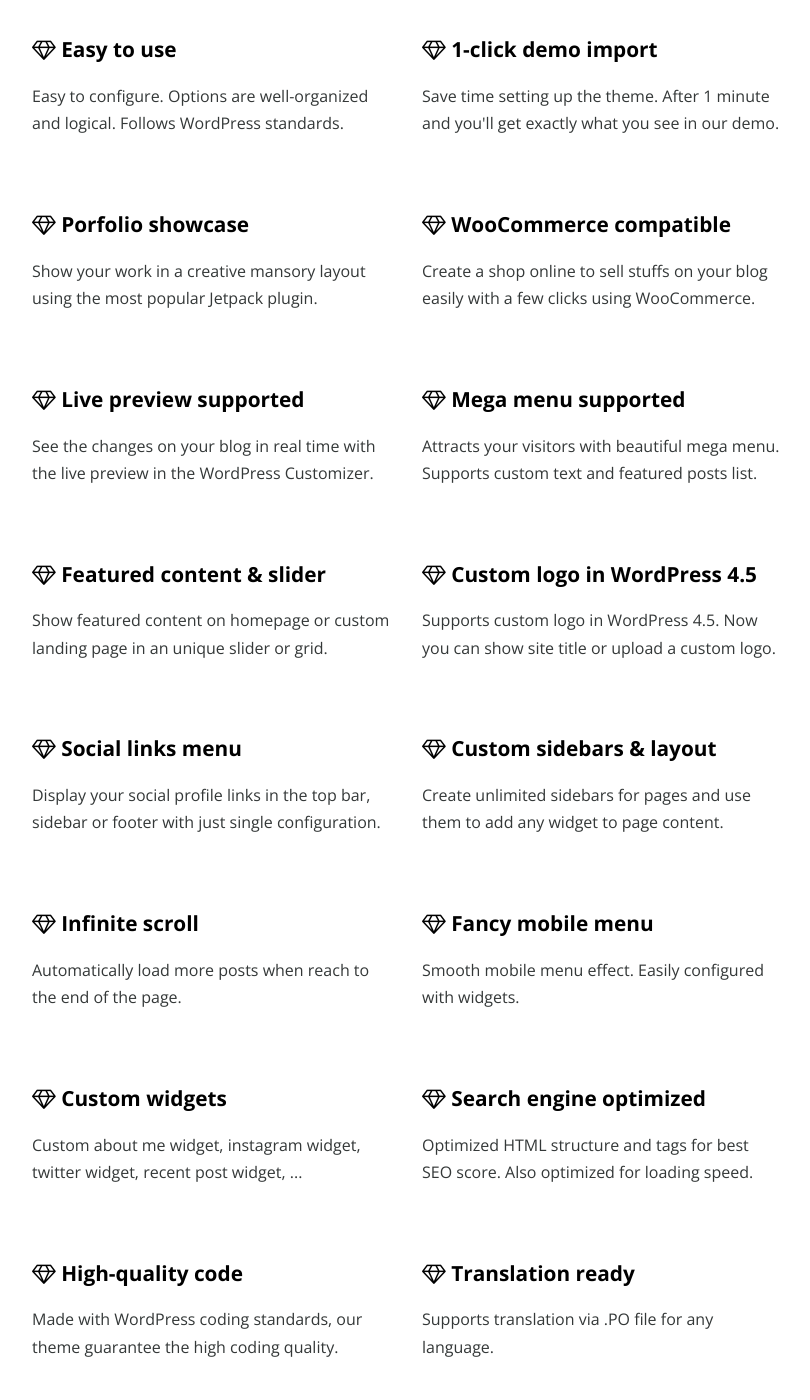
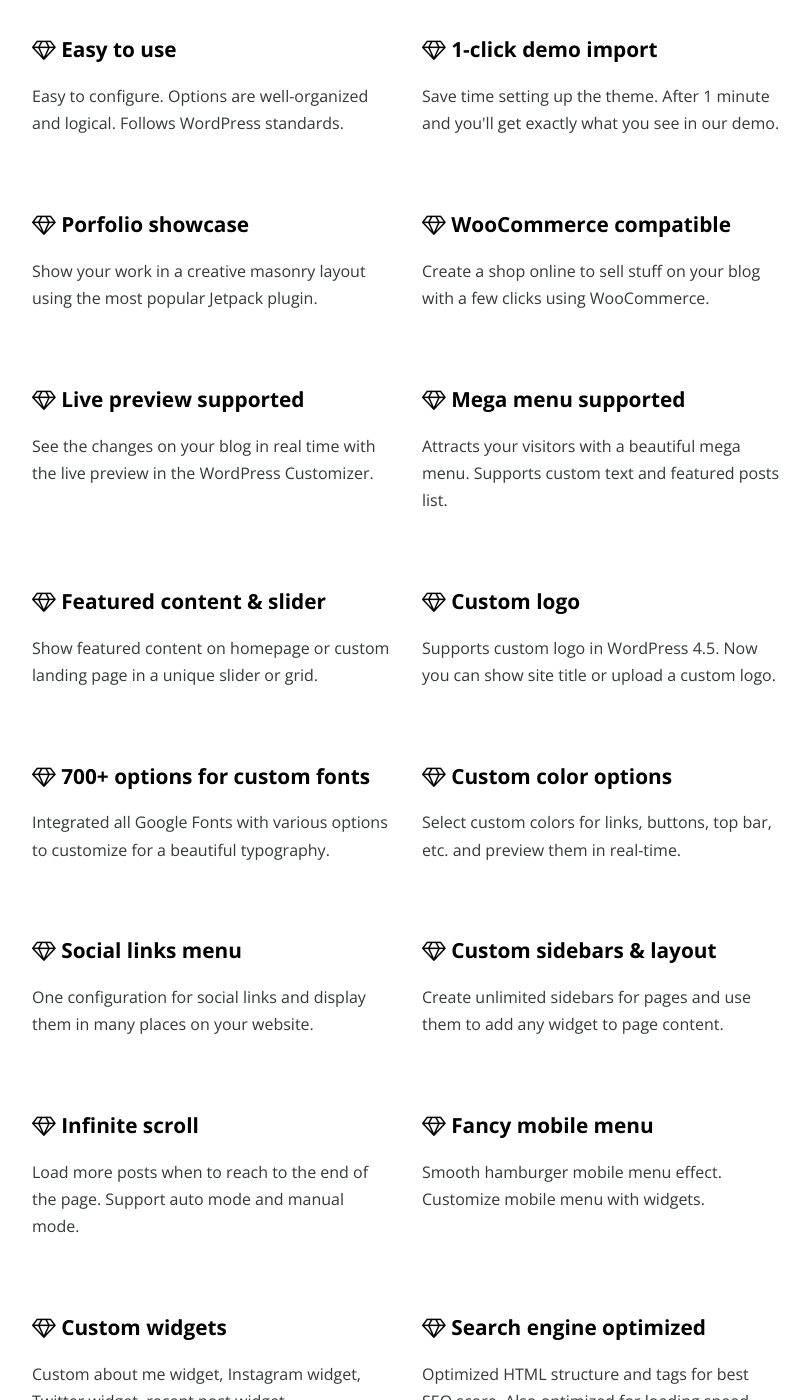
Before and after one commit to fitwp/fitwp.github.io, a Jekyll site: the page built from wordpress-themes/them.md, in a window 1280 px wide and 1400 px high, scrolled down 2488 px. Shown: the whole window, without its empty margins (38-848 px from the left). Built offline with Jekyll 4.4.1, drawn with Linux system fonts in a browser that asks for light colours; nearby versions of some CDN libraries; some of the changed text lies outside the part shown.

Commit message:
Update them.md

```diff
--- a/wordpress-themes/them.md
+++ b/wordpress-themes/them.md
@@ -31,7 +31,7 @@ Being carefully built for bloggers, TheM brings a **great custom configuration**
 <div class="row">
 <div class="col-md-6">
 <h3><i class="fa fa-diamond"></i> Creative and unique design</h3>
-<p>Let your blog stand out of the crowd with the minimal, sophisticated and pixel-perfect design.</p>
+<p>Minimal, sophisticated and pixel-perfect design with beautiful typography.</p>
 </div>
 <div class="col-md-6">
 <h3><i class="fa fa-diamond"></i> Super fast and smooth</h3>
@@ -49,11 +49,11 @@ Being carefully built for bloggers, TheM brings a **great custom configuration**
 <div class="clearfix visible-md-block visible-lg-block"></div>
 <div class="col-md-6">
 <h3><i class="fa fa-diamond"></i> Porfolio showcase</h3>
-<p>Show your work in a creative mansory layout using the most popular Jetpack plugin.</p>
+<p>Show your work in a creative masonry layout using the most popular Jetpack plugin.</p>
 </div>
 <div class="col-md-6">
 <h3><i class="fa fa-diamond"></i> WooCommerce compatible</h3>
-<p>Create a shop online to sell stuffs on your blog easily with a few clicks using WooCommerce.</p>
+<p>Create a shop online to sell stuff on your blog with a few clicks using WooCommerce.</p>
 </div>
 <div class="clearfix visible-md-block visible-lg-block"></div>
 <div class="col-md-6">
@@ -62,21 +62,30 @@ Being carefully built for bloggers, TheM brings a **great custom configuration**
 </div>
 <div class="col-md-6">
 <h3><i class="fa fa-diamond"></i> Mega menu supported</h3>
-<p>Attracts your visitors with beautiful mega menu. Supports custom text and featured posts list.</p>
+<p>Attracts your visitors with a beautiful mega menu. Supports custom text and featured posts list.</p>
 </div>
 <div class="clearfix visible-md-block visible-lg-block"></div>
 <div class="col-md-6">
 <h3><i class="fa fa-diamond"></i> Featured content &amp; slider</h3>
-<p>Show featured content on homepage or custom landing page in an unique slider or grid.</p>
+<p>Show featured content on homepage or custom landing page in a unique slider or grid.</p>
 </div>
 <div class="col-md-6">
-<h3><i class="fa fa-diamond"></i> Custom logo in WordPress 4.5</h3>
+<h3><i class="fa fa-diamond"></i> Custom logo</h3>
 <p>Supports custom logo in WordPress 4.5. Now you can show site title or upload a custom logo.</p>
 </div>
 <div class="clearfix visible-md-block visible-lg-block"></div>
 <div class="col-md-6">
+<h3><i class="fa fa-diamond"></i> 700+ options for custom fonts</h3>
+<p>Integrated all Google Fonts with various options to customize for a beautiful typography.</p>
+</div>
+<div class="col-md-6">
+<h3><i class="fa fa-diamond"></i> Custom color options</h3>
+<p>Select custom colors for links, buttons, top bar, etc. and preview them in real-time.</p>
+</div>
+<div class="clearfix visible-md-block visible-lg-block"></div>
+<div class="col-md-6">
 <h3><i class="fa fa-diamond"></i> Social links menu</h3>
-<p>Display your social profile links in the top bar, sidebar or footer with just single configuration.</p>
+<p>One configuration for social links and display them in many places on your website.</p>
 </div>
 <div class="col-md-6">
 <h3><i class="fa fa-diamond"></i> Custom sidebars &amp; layout</h3>
@@ -84,16 +93,16 @@ Being carefully built for bloggers, TheM brings a **great custom configuration**
 </div>
 <div class="col-md-6">
 <h3><i class="fa fa-diamond"></i> Infinite scroll</h3>
-<p>Automatically load more posts when reach to the end of the page.</p>
+<p>Load more posts when to reach to the end of the page. Support auto mode and manual mode.</p>
 </div>
 <div class="col-md-6">
 <h3><i class="fa fa-diamond"></i> Fancy mobile menu</h3>
-<p>Smooth mobile menu effect. Easily configured with widgets.</p>
+<p>Smooth hamburger mobile menu effect. Customize mobile menu with widgets.</p>
 </div>
 <div class="clearfix visible-md-block visible-lg-block"></div>
 <div class="col-md-6">
 <h3><i class="fa fa-diamond"></i> Custom widgets</h3>
-<p>Custom about me widget, instagram widget, twitter widget, recent post widget, ...</p>
+<p>Custom about me widget, Instagram widget, Twitter widget, recent post widget, ...</p>
 </div>
 <div class="col-md-6">
 <h3><i class="fa fa-diamond"></i> Search engine optimized</h3>
@@ -105,8 +114,8 @@ Being carefully built for bloggers, TheM brings a **great custom configuration**
 <p>Made with WordPress coding standards, our theme guarantee the high coding quality.</p>
 </div>
 <div class="col-md-6">
-<h3><i class="fa fa-diamond"></i> Translation ready</h3>
-<p>Supports translation via .PO file for any language.</p>
+<h3><i class="fa fa-diamond"></i> Responsive images</h3>
+<p>Optimize image loading with responsive images. On mobiles - small images, on desktops - large images.</p>
 </div>
 <div class="clearfix visible-md-block visible-lg-block"></div>
 <div class="col-md-6">
```
